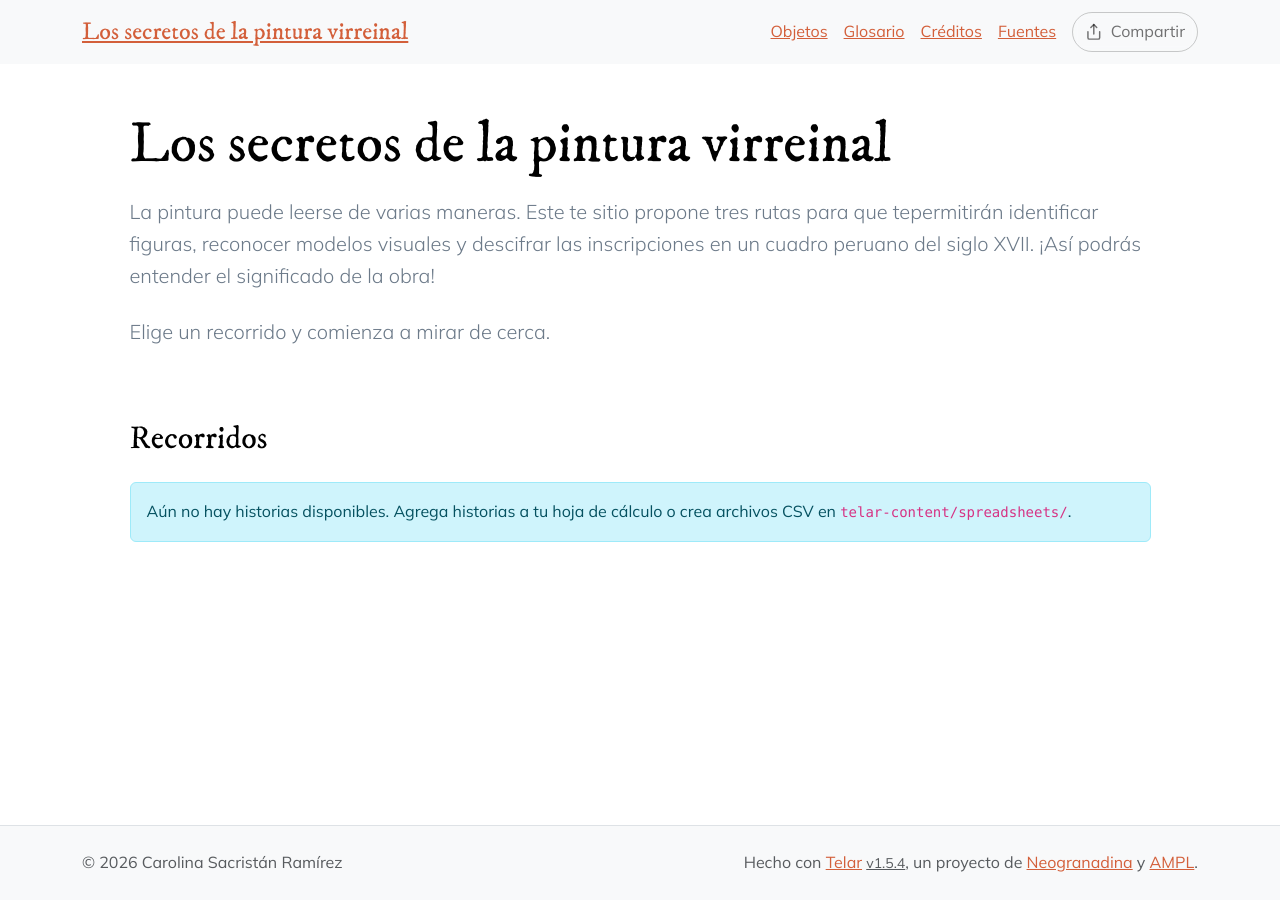
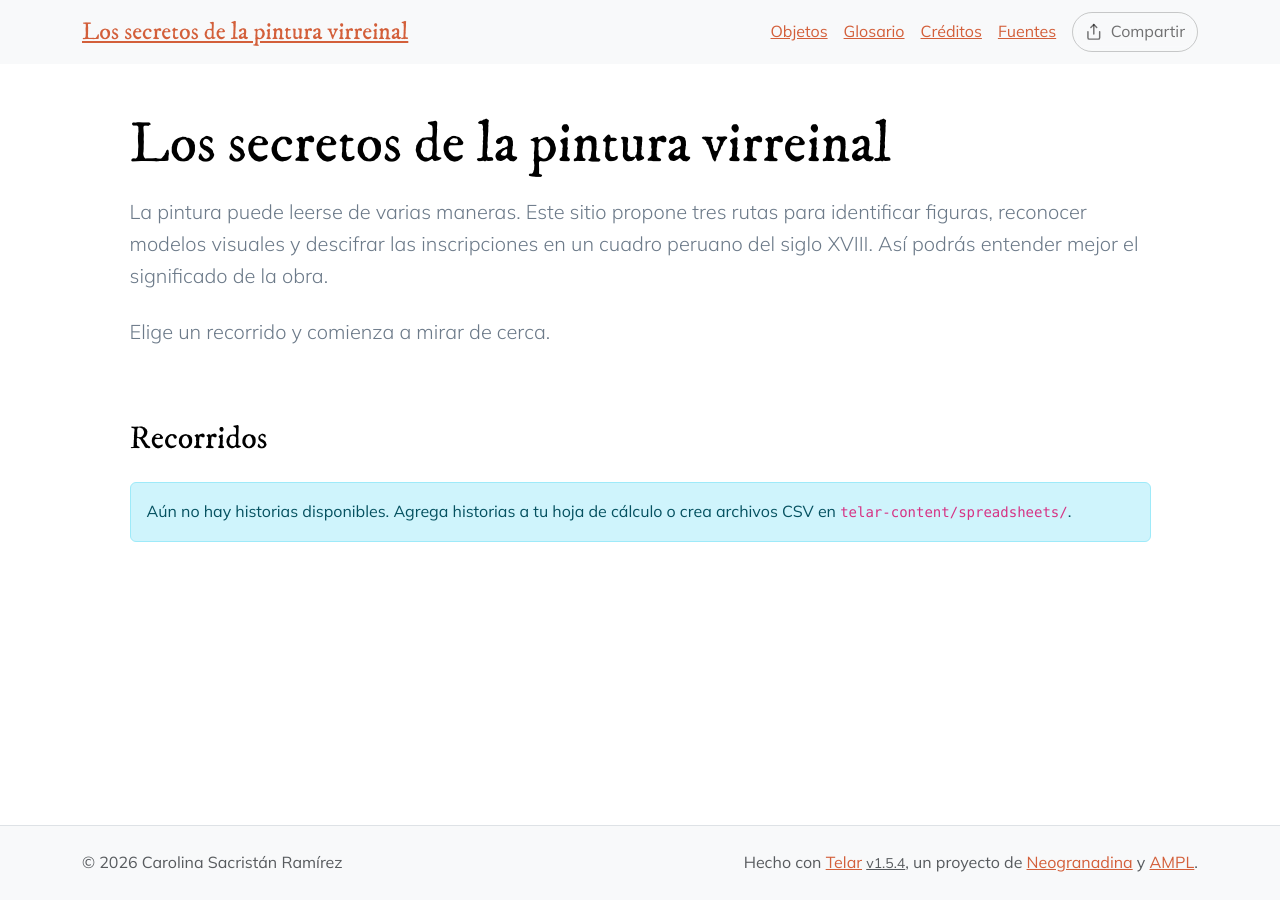
Before and after one commit to marbrerose-web/pintura-virreinal, a Jekyll site: the page built from index.md, in a window 1280 px wide. Built offline with Jekyll 4.4.1, drawn with Linux system fonts in a browser that asks for light colours.

Commit message:
Cambiar descripción, ocultar enlace a la colección en la página de inicio
Publicado con el Compositor de Telar

```diff
--- a/_config.yml
+++ b/_config.yml
@@ -3,7 +3,7 @@
 
 # Site Settings
 title: "Los secretos de la pintura virreinal"
-description: "La pintura puede leerse de varias maneras. Este te sitio propone tres rutas para que tepermitirán identificar figuras, reconocer modelos visuales y descifrar las inscripciones en un cuadro peruano del siglo XVII. ¡Así podrás entender el significado de la obra!"
+description: "La pintura puede leerse de varias maneras. Este sitio propone tres rutas para identificar figuras, reconocer modelos visuales y descifrar las inscripciones en un cuadro peruano del siglo XVIII. Así podrás entender mejor el significado de la obra."
 url: "https://marbrerose-web.github.io"
 baseurl: "/pintura-virreinal"
 author: "Carolina Sacristán Ramírez"
@@ -23,7 +23,7 @@ story_interface:
 # Collection Interface Settings
 collection_interface:
   browse_and_search: true # Set to false to disable filtering sidebar and search on objects page
-  show_link_on_homepage: true # Set to false to hide "View the objects" link from homepage
+  show_link_on_homepage: false # Set to false to hide "View the objects" link from homepage
   show_sample_on_homepage: false # Set to true to show a sample of objects on homepage
   featured_count: 4 # Number of objects to show on homepage (default 4)
 
```
